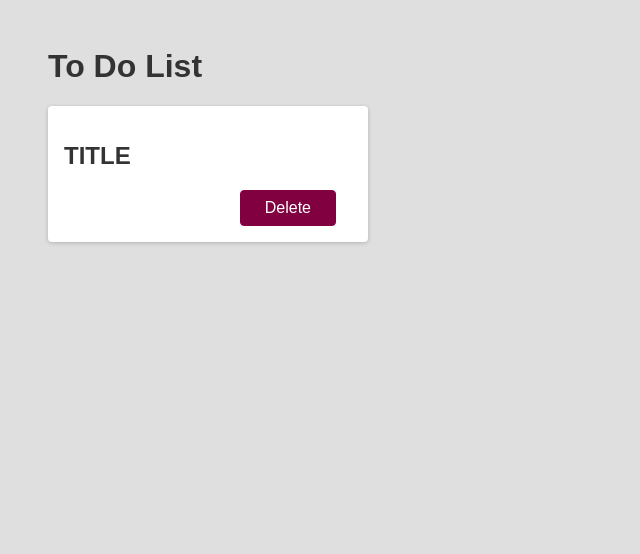
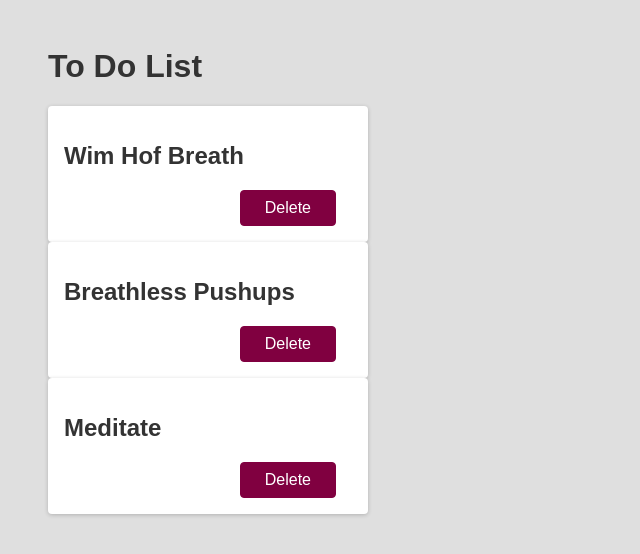
Before and after one commit to mpstaton/max-next, a React (Create React App) app: page / in a window 1280 px wide. Shown: the top 554 px of the page, without its empty margins (0-640 px from the left). Built offline with nearby package versions, Linux system fonts and the light colour scheme.

Commit message:
2.26 Passing data with props

```diff
--- a/src/App.js
+++ b/src/App.js
@@ -4,7 +4,9 @@ function App() {
   return (
     <div>
       <h1>To Do List</h1>
-        <Todo />
+        <Todo text='Wim Hof Breath'/>
+        <Todo text='Breathless Pushups'/>
+        <Todo text='Meditate'/>
     </div>
   );
 }
--- a/src/components/Todo.js
+++ b/src/components/Todo.js
@@ -1,7 +1,7 @@
-function Todo() {
+function Todo(props) {
     return (
         <div className='card'>
-            <h2>TITLE</h2>
+            <h2>{props.text}</h2>
             <div className='actions'>
             <button className='btn'>Delete</button>
             </div>
```
